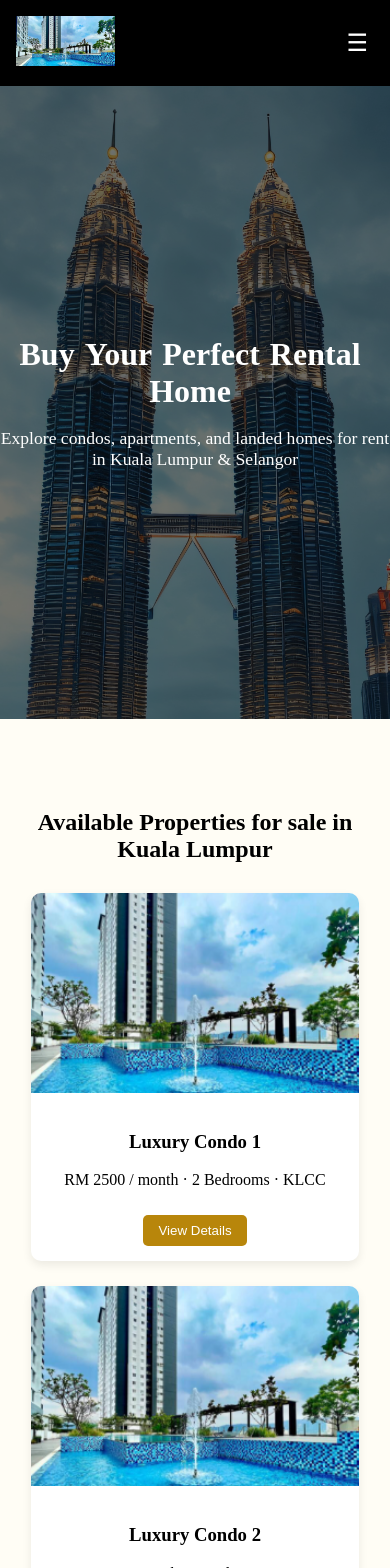
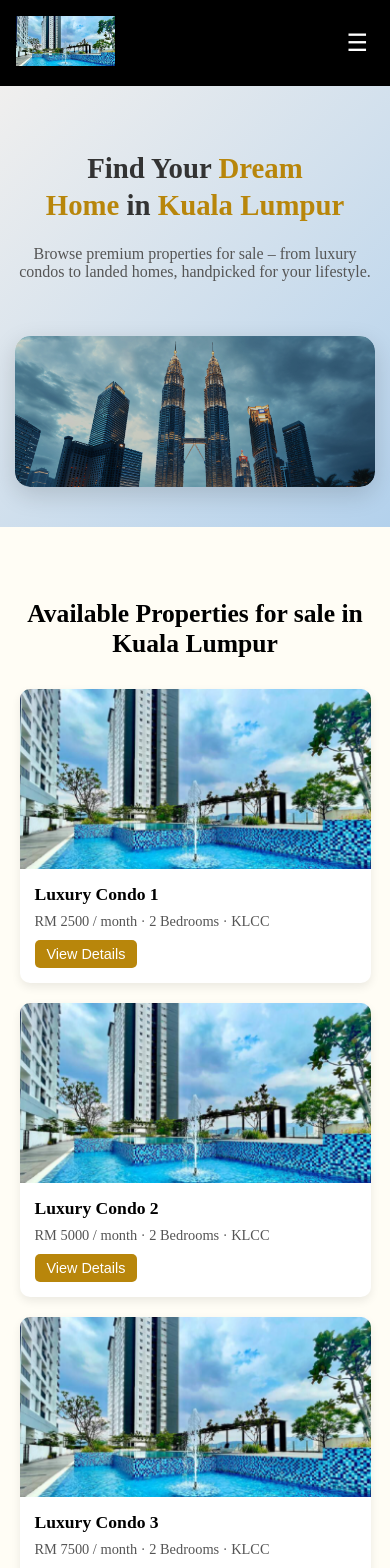
Before and after one commit to RSBusinessTech/vyenpropertyadvisor-ui, an Angular app: page /buy in a window 390 px wide. Shown: the top 1568 px of the page. Built offline with nearby package versions, Linux system fonts and the light colour scheme.

Commit message:
Adding buy hero section

```diff
--- a/src/app/features/buy/components/buy/buy.component.css
+++ b/src/app/features/buy/components/buy/buy.component.css
@@ -1,152 +1,115 @@
-/* === Rent Hero Section === */
-.rent-hero {
-  position: relative;
+/* === Buy Hero Section === */
+.buy-hero {
   height: 75vh;
-  background: url('/assets/images/kl-rent-bg.jpg') center/cover no-repeat;
   display: flex;
   align-items: center;
   justify-content: center;
-  color: #fff;
-  text-align: center;
+  background: linear-gradient(135deg, #f0efee, #b3d1ec);
+  position: relative;
+  overflow: hidden;
+  padding: 0 20px; /* small horizontal padding on smallest screens */
 }
 
-.rent-hero-text {
-  text-align: center;
-  color: white;
-}
-
-.rent-hero-text h1 {
-  font-size: 2.2rem;
-  font-weight: 700;
+.buy-hero-container {
   display: flex;
-  flex-wrap: wrap;
+  max-width: 1200px;
+  margin: 0 auto;
+  gap: 50px;
+  flex-wrap: wrap-reverse;
+  align-items: center;
   justify-content: center;
 }
 
-.rent-hero-text h1 span {
+.buy-hero-text {
+  flex: 1 1 500px;
+  color: #333;
+  text-align: left;
+  position: relative;
+  z-index: 2;
+  min-width: 280px;
+}
+
+.buy-hero-text h1 {
+  font-size: 2.8rem;
+  font-weight: 700;
+  line-height: 1.2;
+  margin-bottom: 20px;
+}
+
+.buy-hero-text h1 span {
+  color: #b8860b;
   display: inline-block;
   opacity: 0;
   transform: translateY(20px);
-  margin-right: 10px; /* ✅ Adds space after each word */
-  animation: wordFade 0.6s ease-out forwards;
+  animation: fadeUp 0.6s ease-out forwards;
 }
 
-/* ✅ Animate words one by one */
-.rent-hero-text h1 span:nth-child(1) { animation-delay: 0s; }
-.rent-hero-text h1 span:nth-child(2) { animation-delay: 0.2s; }
-.rent-hero-text h1 span:nth-child(3) { animation-delay: 0.4s; }
-.rent-hero-text h1 span:nth-child(4) { animation-delay: 0.6s; }
-.rent-hero-text h1 span:nth-child(5) { animation-delay: 0.8s; }
+.buy-hero-text h1 span:nth-child(1) { animation-delay: 0s; }
+.buy-hero-text h1 span:nth-child(2) { animation-delay: 0.2s; }
+.buy-hero-text h1 span:nth-child(3) { animation-delay: 0.4s; }
 
-@keyframes wordFade {
-  from {
-    opacity: 0;
-    transform: translateY(20px);
-  }
-  to {
-    opacity: 1;
-    transform: translateY(0);
-  }
+@keyframes fadeUp {
+  from { opacity: 0; transform: translateY(20px); }
+  to { opacity: 1; transform: translateY(0); }
 }
 
-/* ✅ Optional: responsive scaling */
-@media (max-width: 768px) {
-  .rent-hero-text h1 {
-    font-size: 1.8rem;
-  }
+.buy-hero-text p {
+  font-size: 1.1rem;
+  margin-bottom: 25px;
+  color: #555;
 }
 
+.hero-cta {
+  display: inline-block;
+  background-color: #b8860b;
+  color: #fff;
+  padding: 14px 30px;
+  border-radius: 8px;
+  font-weight: 600;
+  text-decoration: none;
+  transition: all 0.3s ease;
+}
 
-.rent-hero .overlay {
+.hero-cta:hover {
+  background-color: #9e760b;
+  transform: translateY(-2px);
+}
+
+.buy-hero-image {
+  flex: 1 1 500px;
+  position: relative;
+  border-radius: 15px;
+  overflow: hidden;
+  box-shadow: 0 8px 25px rgba(0,0,0,0.15);
+  min-width: 280px;
+}
+
+.buy-hero-image img {
+  width: 100%;
+  height: 100%;
+  object-fit: cover;
+  display: block;
+  border-radius: 15px;
+}
+
+.buy-hero-image .image-overlay {
   position: absolute;
   inset: 0;
-  background: rgba(0, 0, 0, 0.55);
+  background: rgba(0,0,0,0.2);
+  border-radius: 15px;
+  pointer-events: none;
 }
 
-.rent-hero-text {
-  position: relative;
-  z-index: 2;
-  max-width: 700px;
-}
-
-.rent-hero-text h1 {
-  font-size: 2.8rem;
-  margin-bottom: 10px;
-}
-
-.rent-hero-text p {
-  font-size: 1.1rem;
-  margin-bottom: 25px;
-}
-
-.rent-search {
-  display: flex;
-  justify-content: center;
-  flex-wrap: wrap;
-  gap: 10px;
-}
-
-/* Ensure consistent box sizing */
-.rent-search input,
-.rent-search select,
-.rent-search button {
-  box-sizing: border-box;
-  font-size: 1rem;
-  padding: 10px;
-  border-radius: 5px;
-  border: none;
-}
-
-/* Desktop view */
-.rent-search input,
-.rent-search select {
-  width: 230px;
-}
-
-.rent-search button {
-  background: #b8860b;
-  color: white;
-  padding: 10px 25px;
-  cursor: pointer;
-}
-.rent-search button:hover {
-  background: #9e760b;
-}
-
-/* ✅ Mobile view fix */
-@media (max-width: 768px) {
-  .rent-search {
-    flex-direction: column;
-    align-items: center;
-    width: 100%;
-  }
-
-  .rent-search input,
-  .rent-search select,
-  .rent-search button {
-    width: 90%;
-    max-width: 400px;
-    padding: 12px;               /* uniform height */
-    border: none;
-  }
-
-  .rent-search input,
-  .rent-search select {
-    border: 1px solid #ccc;      /* optional: subtle border for clarity */
-  }
-
-  .rent-search button {
-    background-color: #b8860b;
-    color: #fff;
-    border: none;
-  }
-}
-
-/* === Featured Rentals === */
+/* === Featured Rentals Section === */
 .featured-rentals {
   padding: 70px 8%;
   text-align: center;
   background: #fffdf5;
+}
+
+.featured-rentals h2 {
+  font-size: 2rem;
+  margin-bottom: 30px;
 }
 
 .rent-grid {
@@ -163,17 +126,34 @@
   overflow: hidden;
   transition: transform 0.3s;
 }
+
 .rent-card:hover {
   transform: translateY(-5px);
 }
+
 .rent-card img {
   width: 100%;
   height: 200px;
   object-fit: cover;
+  display: block;
 }
+
 .rent-card-info {
   padding: 15px;
+  text-align: left;
 }
+
+.rent-card-info h3 {
+  margin: 0 0 8px 0;
+  font-size: 1.2rem;
+}
+
+.rent-card-info p {
+  margin: 0;
+  color: #555;
+  font-size: 0.95rem;
+}
+
 .details-btn {
   background: #b8860b;
   color: white;
@@ -182,111 +162,82 @@
   border-radius: 5px;
   margin-top: 10px;
   cursor: pointer;
+  transition: background 0.3s;
 }
+
 .details-btn:hover {
   background: #9e760b;
 }
 
-/* === Why Rent Section === */
+/* === Why Rent With Us Section === */
 .why-rent {
   padding: 80px 10%;
   text-align: center;
   background: linear-gradient(135deg, #f1f4f8, #d9e9f7);
 }
+
 .why-rent h2 {
   font-size: 2rem;
   margin-bottom: 40px;
 }
+
 .why-rent span {
   color: #b8860b;
 }
+
 .reasons {
   display: grid;
   grid-template-columns: repeat(auto-fit, minmax(240px, 1fr));
   gap: 25px;
+  justify-items: center;
 }
+
 .reason {
   background: #fff;
   border-radius: 12px;
   padding: 25px;
   box-shadow: 0 5px 15px rgba(0, 0, 0, 0.08);
+  max-width: 280px;
+  text-align: center;
 }
+
 .reason .icon {
   font-size: 2.5rem;
   color: #b8860b;
   margin-bottom: 10px;
 }
 
-/* === CTA Section === */
-.rent-cta {
-  background: #000;
-  color: white;
-  padding: 70px 10%;
-  text-align: center;
-}
-.rent-cta button {
-  background: #b8860b;
-  color: #fff;
-  border: none;
-  padding: 12px 30px;
-  border-radius: 8px;
-  cursor: pointer;
-  margin-top: 15px;
-}
-.rent-cta button:hover {
-  background: #9e760b;
+.reason h3 {
+  margin-bottom: 10px;
+  font-size: 1.3rem;
 }
 
-/* === Responsive === */
-@media (max-width: 768px) {
-  .rent-hero-text h1 {
-    font-size: 2rem;
-  }
-  .rent-search {
-    flex-direction: column;
-    align-items: center;
-  }
-  .rent-search input,
-  .rent-search select,
-  .rent-search button {
-    width: 90%;
-  }
+.reason p {
+  color: #555;
+  font-size: 1rem;
+  margin: 0;
 }
 
-
-/* === Responsive === */
-@media (max-width: 768px) {
-  .rent-hero-text h1 {
-    font-size: 2rem;
-  }
-  .rent-search {
-    flex-direction: column;
-    align-items: center;
-  }
-  .rent-search input,
-  .rent-search select,
-  .rent-search button {
-    width: 90%;
-  }
-}
-
-/* CTA Section */
+/* === CTA Section === */
 .cta-section {
   text-align: center;
   background: #fffdf5;
   color: #000;
   padding: 40px 20px;
   border-radius: 12px;
+  margin: 40px 8%;
 }
 
 .cta-section h2 {
   font-size: 26px;
   margin-bottom: 10px;
+  font-weight: 700;
 }
 
 .cta-section p {
   font-size: 18px;
   margin-bottom: 20px;
+  color: #444;
 }
 
 .cta-button {
@@ -297,8 +248,211 @@
   text-decoration: none;
   font-weight: 600;
   transition: background 0.3s ease;
+  display: inline-block;
 }
 
 .cta-button:hover {
   background-color: #000;
 }
+
+/* === Responsive === */
+
+/* Small devices (phones, 320px and up) */
+@media (max-width: 480px) {
+  .buy-hero {
+    height: auto; /* let height expand */
+    padding: 40px 15px;
+  }
+
+  .buy-hero-container {
+    flex-direction: column;
+    gap: 30px;
+  }
+
+  .buy-hero-text {
+    text-align: center;
+    flex: 1 1 100%;
+    min-width: auto;
+  }
+
+  .buy-hero-text h1 {
+    font-size: 1.8rem;
+    line-height: 1.3;
+  }
+
+  .buy-hero-text p {
+    font-size: 1rem;
+  }
+
+  .buy-hero-image {
+    flex: 1 1 100%;
+    min-width: auto;
+    max-height: 300px;
+  }
+
+  .buy-hero-image img {
+    height: 100%;
+  }
+
+  .hero-cta {
+    padding: 12px 25px;
+    font-size: 1rem;
+  }
+
+  .featured-rentals {
+    padding: 50px 5%;
+  }
+
+  .featured-rentals h2 {
+    font-size: 1.6rem;
+  }
+
+  .rent-grid {
+    grid-template-columns: 1fr;
+    gap: 20px;
+  }
+
+  .rent-card img {
+    height: 180px;
+  }
+
+  .rent-card-info h3 {
+    font-size: 1.1rem;
+  }
+
+  .rent-card-info p {
+    font-size: 0.9rem;
+  }
+
+  .details-btn {
+    padding: 6px 12px;
+    font-size: 0.9rem;
+  }
+
+  .why-rent {
+    padding: 50px 5%;
+  }
+
+  .why-rent h2 {
+    font-size: 1.6rem;
+  }
+
+  .reason {
+    max-width: 100%;
+    padding: 20px;
+  }
+
+  .reason h3 {
+    font-size: 1.1rem;
+  }
+
+  .reason p {
+    font-size: 0.9rem;
+  }
+
+  .cta-section {
+    padding: 30px 15px;
+    margin: 30px 5%;
+  }
+
+  .cta-section h2 {
+    font-size: 22px;
+  }
+
+  .cta-section p {
+    font-size: 16px;
+  }
+
+  .cta-button {
+    padding: 10px 20px;
+    font-size: 1rem;
+  }
+}
+
+/* Medium devices (tablets, 481px - 768px) */
+@media (min-width: 481px) and (max-width: 768px) {
+  .buy-hero {
+    height: auto;
+    padding: 50px 30px;
+  }
+
+  .buy-hero-container {
+    flex-direction: column;
+    gap: 40px;
+  }
+
+  .buy-hero-text {
+    text-align: center;
+    flex: 1 1 100%;
+    min-width: auto;
+  }
+
+  .buy-hero-text h1 {
+    font-size: 2.2rem;
+    line-height: 1.25;
+  }
+
+  .buy-hero-text p {
+    font-size: 1.05rem;
+  }
+
+  .buy-hero-image {
+    flex: 1 1 100%;
+    max-height: 350px;
+  }
+
+  .rent-grid {
+    grid-template-columns: repeat(auto-fit, minmax(220px, 1fr));
+    gap: 20px;
+  }
+
+  .rent-card img {
+    height: 180px;
+  }
+
+  .featured-rentals h2,
+  .why-rent h2 {
+    font-size: 1.8rem;
+  }
+
+  .details-btn {
+    padding: 8px 14px;
+  }
+
+  .reason {
+    max-width: 90%;
+  }
+
+  .cta-section {
+    padding: 35px 30px;
+    margin: 35px 10%;
+  }
+
+  .cta-section h2 {
+    font-size: 24px;
+  }
+
+  .cta-section p {
+    font-size: 17px;
+  }
+
+  .cta-button {
+    padding: 11px 22px;
+    font-size: 1.05rem;
+  }
+}
+
+/* Large devices (desktops and up, 769px and above) */
+@media (min-width: 769px) {
+  /* Keep your original styles, maybe minor tweaks */
+  .buy-hero-text h1 {
+    font-size: 2.8rem;
+  }
+  .buy-hero-text p {
+    font-size: 1.1rem;
+  }
+  .hero-cta {
+    padding: 14px 30px;
+    font-size: 1rem;
+  }
+}
--- a/src/app/features/buy/components/buy/buy.component.html
+++ b/src/app/features/buy/components/buy/buy.component.html
@@ -1,29 +1,21 @@
-<!-- ✅ Rent Hero Section -->
-<section class="rent-hero">
-  <div class="overlay"></div>
-  <div class="rent-hero-text">
-    <!-- <h1>Find Your Perfect Rental Home</h1> -->
-     <h1>
-      <span>Buy</span>
-      <span> Your</span>
-      <span> Perfect</span>
-      <span> Rental</span>
-      <span> Home</span>
-    </h1>
-    <p>Explore condos, apartments, and landed homes for rent in Kuala Lumpur & Selangor</p>
+<!-- Buy Hero Section -->
+<section class="buy-hero">
+  <div class="buy-hero-container">
+    <div class="buy-hero-text">
+      <h1 class="rent-hero-text">
+         Find Your <span>Dream</span><br>
+         <span>Home</span> in <span>Kuala Lumpur</span>
+     </h1>
 
-    <!-- <div class="rent-search">
-      <input type="text" placeholder="Search area, condo or property name" />
-      <select>
-        <option>All Types</option>
-        <option>Condo / Apartment</option>
-        <option>Serviced Residence</option>
-        <option>Landed House</option>
-      </select>
-      <button>Search</button>
-    </div> -->
+      <p>Browse premium properties for sale – from luxury condos to landed homes, handpicked for your lifestyle.</p>
+    </div>
+    <div class="buy-hero-image">
+      <img src="/assets/images/kl-rent-bg.jpg" alt="Luxury Property" />
+      <div class="image-overlay"></div>
+    </div>
   </div>
 </section>
+
 
 <!-- ✅ Featured Rentals -->
 <section class="featured-rentals">
--- a/src/app/features/newProjects/components/new-projects/new-projects.component.html
+++ b/src/app/features/newProjects/components/new-projects/new-projects.component.html
@@ -43,7 +43,7 @@
 
 <!-- ✅ Why Rent With Us -->
 <section class="why-rent">
-  <h2>Why Dea; With <span>Vyen Property</span>?</h2>
+  <h2>Why Deal With <span>Vyen Property</span>?</h2>
   <div class="reasons">
     <div class="reason">
       <div class="icon">🧾</div>
```
